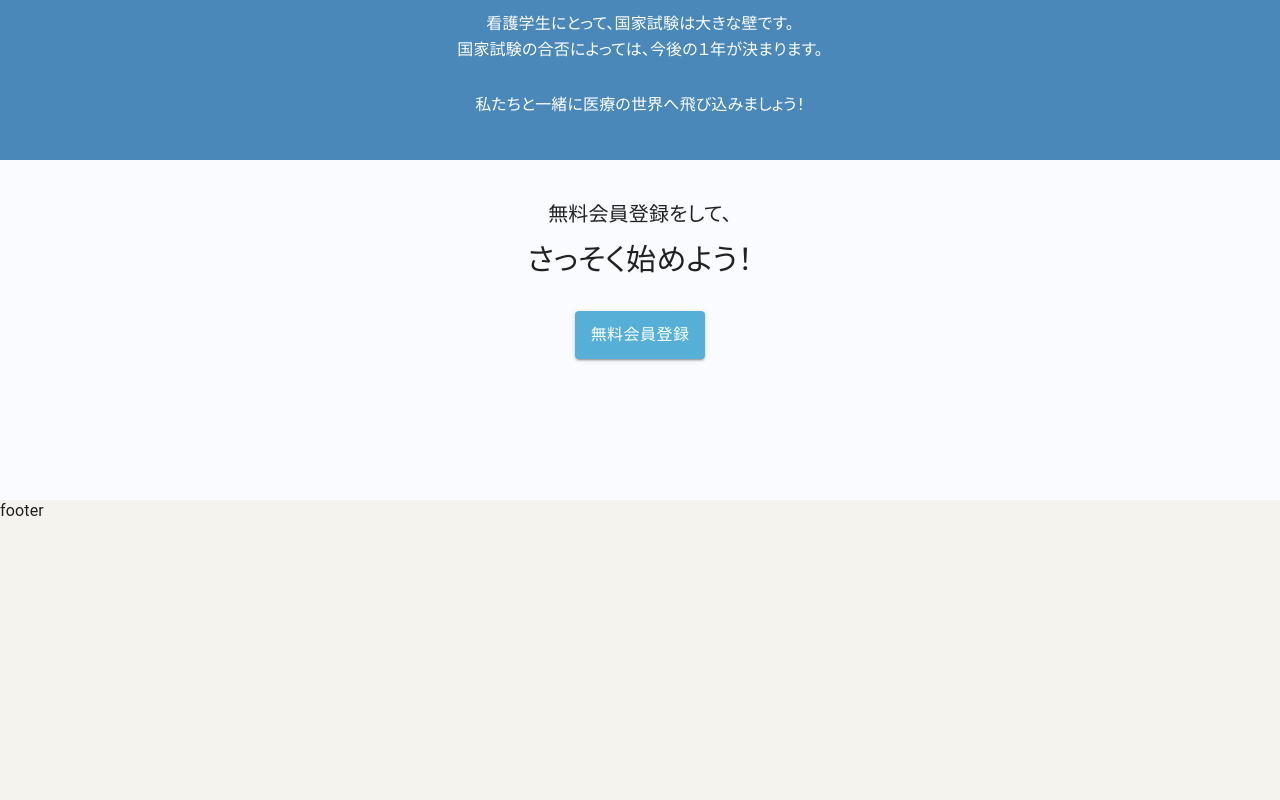
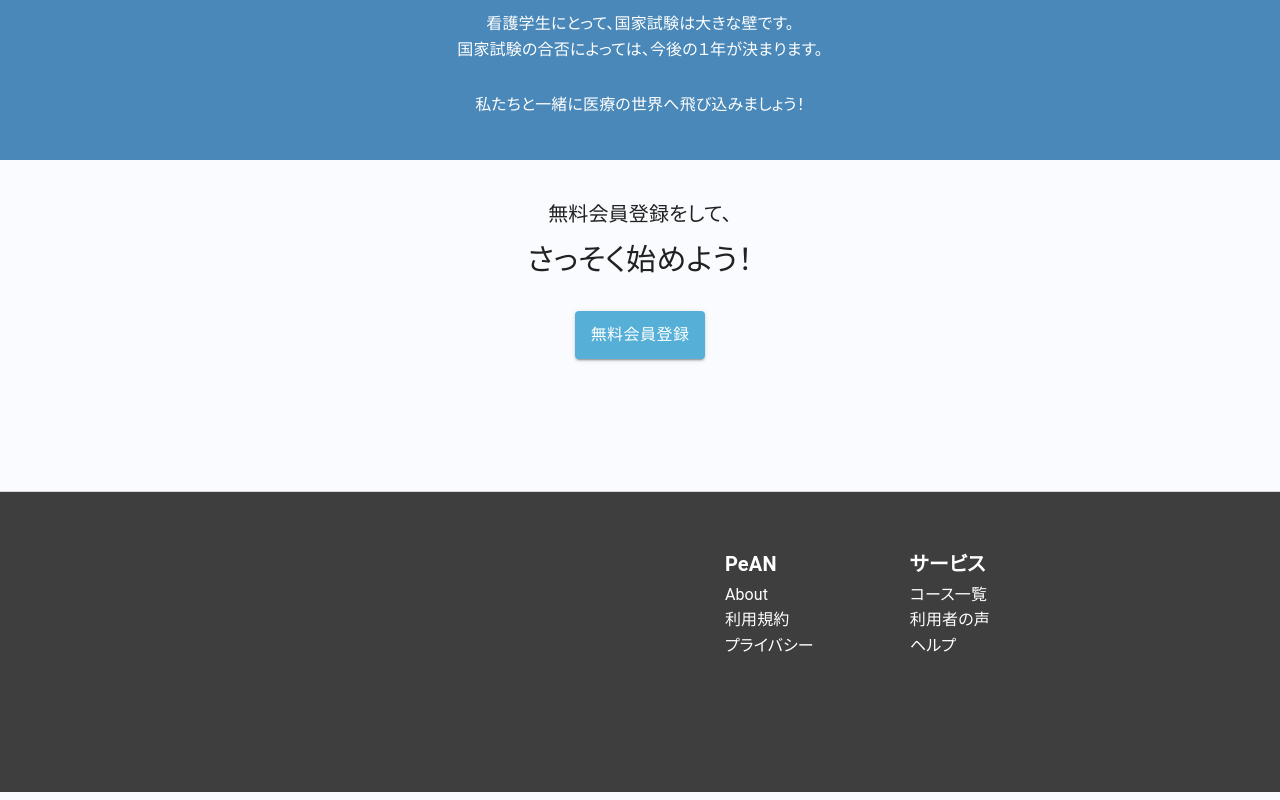
Before and after one commit to S42100254h/pean-nurse, a React (Create React App) app in the folder front/: page / in a window 1280 px wide. Shown: the part 1660-2460 px from the top of the page. Built offline with nearby package versions, Linux system fonts and the light colour scheme.

Commit message:
update basis of Footer

```diff
--- a/front/src/components/Footer/Footer.jsx
+++ b/front/src/components/Footer/Footer.jsx
@@ -1,12 +1,36 @@
 import React from "react";
+import { Grid } from "@material-ui/core";
 import { makeStyles } from "@material-ui/core";
 
 const useStyles = makeStyles((theme) => ({
   root: {
     bottom: 0,
     height: 300,
-    backgroundColor: theme.palette.basic.main,
-
+    backgroundColor: theme.palette.basic.dark,
+    boxShadow: "0 0 1px grey",
+  },
+  textleftContainer: {
+    padding: "50px 40px",
+  },
+  textRightContainer: {
+    padding: "50px 40px",
+    marginRight: 250,
+  },
+  heading: {
+    color: "#fff",
+    fontSize: 20,
+    fontWeight: "bold",
+    width: "fit-content",
+    marginBottom: 5,
+  },
+  text: {
+    color: "#fff",
+    marginBottom: 3,
+    width: "fit-content",
+    "&:hover": {
+      cursor: "pointer",
+      color: theme.palette.primary.main,
+    },
   },
 }));
 
@@ -15,7 +39,30 @@ const Footer = () => {
 
   return (
     <div className={classes.root}>
-      footer
+      <Grid
+        container
+        spacing={2}
+        direction="row"
+        justify="flex-end"
+        className={classes.root}
+      >
+        <Grid item>
+          <div className={classes.textleftContainer}>
+            <div className={classes.heading}>PeAN</div>
+            <div className={classes.text}>About</div>
+            <div className={classes.text}>利用規約</div>
+            <div className={classes.text}>プライバシー</div>
+          </div>
+        </Grid>
+        <Grid item>
+          <div className={classes.textRightContainer}>
+            <div className={classes.heading}>サービス</div>
+            <div className={classes.text}>コース一覧</div>
+            <div className={classes.text}>利用者の声</div>
+            <div className={classes.text}>ヘルプ</div>
+          </div>
+        </Grid>
+      </Grid>
     </div>
   );
 };
```
